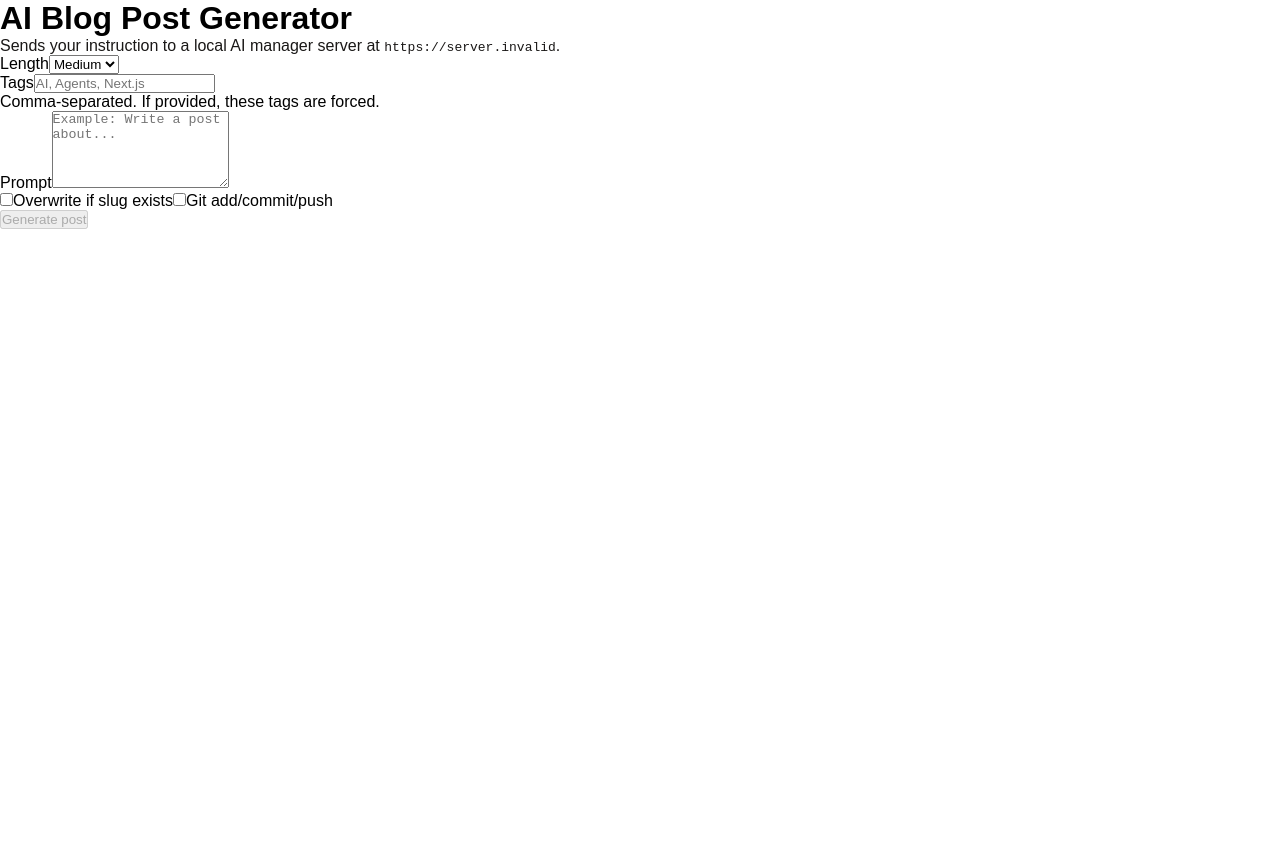
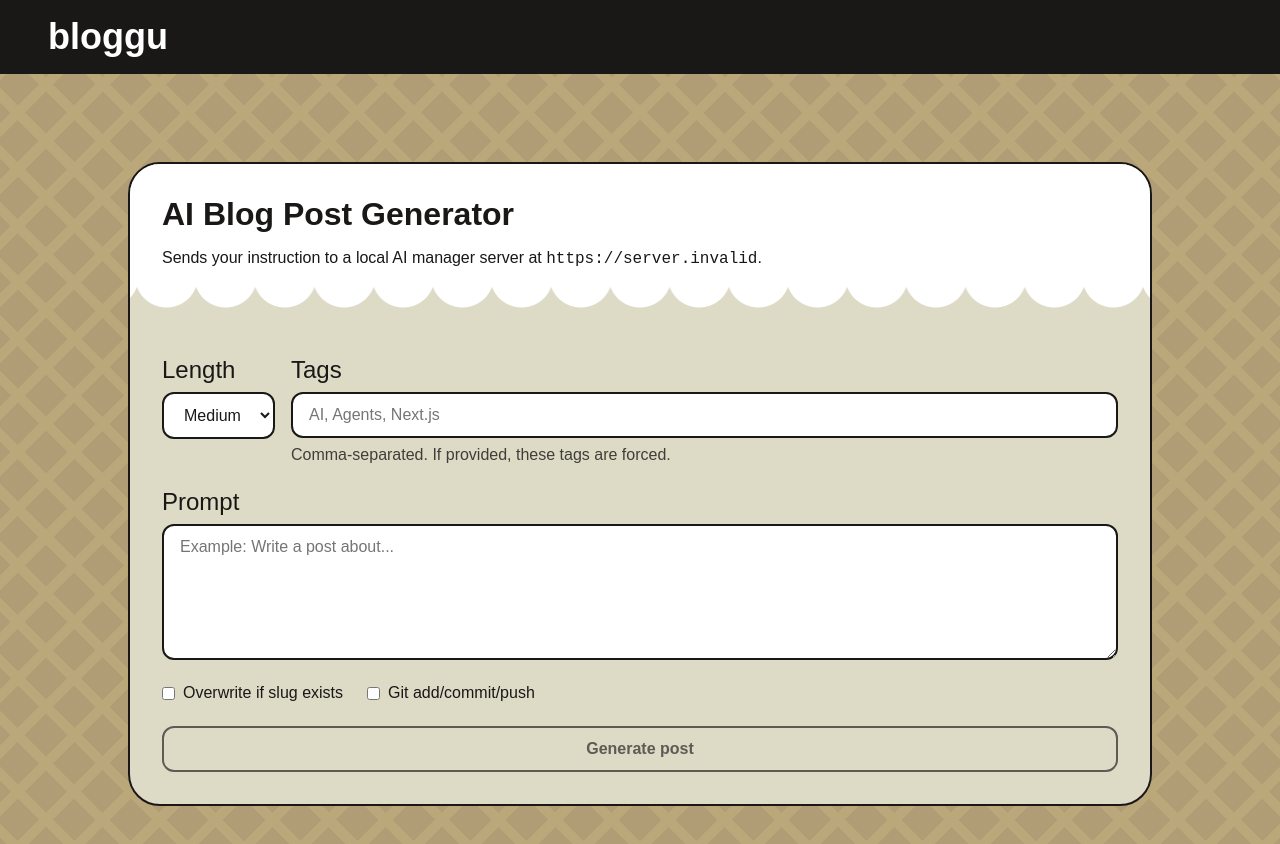
Before and after one commit to riaaa16/blogtalk, a Next.js app: page /admin/ai in a window 1280 px wide. Shown: the top 844 px of the page. Before the commit the page ends 800 px from the top, so only its background shows below. Built offline with nearby package versions, Linux system fonts and the light colour scheme; no server answers; a web font is replaced by a local one.

Commit message:
Updated admin UI

```diff
--- a/src/app/admin/ai/page.tsx
+++ b/src/app/admin/ai/page.tsx
@@ -3,6 +3,8 @@
 import { useMemo, useState } from "react";
 import Link from "next/link";
 import { getAiManagerBaseUrl } from "@/lib/aiManager";
+
+import "../../../../template/post.css";
 
 type ApiOk = {
   status: "ok";
@@ -77,103 +79,119 @@ export default function AiAdminPage() {
   }
 
   return (
-    <main className="adminContainer">
-      <h1>AI Blog Post Generator</h1>
-      <p className="muted">
+    <div className="admin-ai flex-col">
+      <Link id="nav" className="title" href="/" target="_self">
+        Bloggu
+      </Link>
+
+      <main id="content" className="plaid flex-col">
+        <div className="post-container">
+          <article className="post card flex-col">
+            <header className="card-header flex-col scallop">
+              <p className="h1">AI Blog Post Generator</p>
+              <p className="p">
                 Sends your instruction to a local AI manager server at{" "}
                 <code>{baseUrl}</code>.
               </p>
+            </header>
 
-      <form onSubmit={onSubmit} className="form">
-        <div className="formRow formRowTop">
-          <div className="field fieldNarrow">
-            <label className="label" htmlFor="length">
-              Length
-            </label>
+            <div className="post-body">
+              <form onSubmit={onSubmit} className="flex-col">
+                <div className="flex-row" style={{ gap: "1rem", flexWrap: "wrap" }}>
+                  <label className="flex-col" style={{ gap: "0.5rem" }} htmlFor="length">
+                    <span className="h3">Length</span>
                     <select
                       id="length"
-              className="select"
                       value={length}
-              onChange={(e) => setLength(e.target.value as "short" | "medium" | "long")}
+                      onChange={(e) =>
+                        setLength(e.target.value as "short" | "medium" | "long")
+                      }
                     >
                       <option value="short">Short</option>
                       <option value="medium">Medium</option>
                       <option value="long">Long</option>
                     </select>
-          </div>
+                  </label>
 
-          <div className="field fieldGrow">
-            <label className="label" htmlFor="tags">
-              Tags
-            </label>
+                  <label
+                    className="flex-col"
+                    style={{ gap: "0.5rem", flex: "1 1 16rem", minWidth: 0 }}
+                    htmlFor="tags"
+                  >
+                    <span className="h3">Tags</span>
                     <input
                       id="tags"
-              className="input"
                       value={tags}
                       onChange={(e) => setTags(e.target.value)}
                       placeholder="AI, Agents, Next.js"
                       type="text"
                     />
-            <div className="muted helpText">
+                    <span className="p" style={{ opacity: 0.8 }}>
                       Comma-separated. If provided, these tags are forced.
-            </div>
-          </div>
+                    </span>
+                  </label>
                 </div>
 
-        <label className="label" htmlFor="instruction">
-          Prompt
-        </label>
+                <label className="flex-col" style={{ gap: "0.5rem" }} htmlFor="instruction">
+                  <span className="h3">Prompt</span>
                   <textarea
                     id="instruction"
-          className="textarea"
                     value={instruction}
                     onChange={(e) => setInstruction(e.target.value)}
                     placeholder="Example: Write a post about..."
-          rows={5}
+                    rows={6}
                   />
+                </label>
 
-        <div className="formRow">
-          <label className="check">
+                <div className="flex-row" style={{ gap: "1.5rem", flexWrap: "wrap" }}>
+                  <label className="flex-row" style={{ gap: "0.5rem", alignItems: "center" }}>
                     <input
                       type="checkbox"
                       checked={overwrite}
                       onChange={(e) => setOverwrite(e.target.checked)}
                     />
-            Overwrite if slug exists
+                    <span className="p">Overwrite if slug exists</span>
                   </label>
-          <label className="check">
+                  <label className="flex-row" style={{ gap: "0.5rem", alignItems: "center" }}>
                     <input
                       type="checkbox"
                       checked={git}
                       onChange={(e) => setGit(e.target.checked)}
                     />
-            Git add/commit/push
+                    <span className="p">Git add/commit/push</span>
                   </label>
                 </div>
 
-        <button className="button" type="submit" disabled={busy || !instruction.trim()}>
+                <button type="submit" disabled={busy || !instruction.trim()}>
                   {busy ? "Generating…" : "Generate post"}
                 </button>
               </form>
 
               {result ? (
-        <section className="resultBox" aria-live="polite">
+                <section aria-live="polite">
                   {result.status === "ok" ? (
                     <>
-              <p>
+                      <p className="p">
                         Wrote <code>{result.path}</code>
                       </p>
-              <p className="muted">
-                View: <Link href={`/blog/${result.slug}`}>{`/blog/${result.slug}`}</Link>
+                      <p className="p" style={{ opacity: 0.85 }}>
+                        View:{" "}
+                        <Link href={`/blog/${result.slug}`} target="_self">
+                          {`/blog/${result.slug}`}
+                        </Link>
                       </p>
                     </>
                   ) : (
-            <p>
+                    <p className="p">
                       <strong>Error:</strong> {result.error}
                     </p>
                   )}
                 </section>
               ) : null}
+            </div>
+          </article>
+        </div>
       </main>
+    </div>
   );
 }
--- a/src/app/globals.css
+++ b/src/app/globals.css
@@ -22,11 +22,11 @@ html {
     --bg-dark: #b09d75;
     --beige: rgb(221, 218, 198);
     --bg-light:  #baa77a;
-    --blue-light: rgb(124, 181, 255);
+    --blue-light: rgb(118, 175, 249);
     --blue-dark: rgb(12, 57, 116);
-    --pink-light: rgb(255, 157, 190);
+    --pink-light: rgb(247, 148, 181);
     --pink-dark: rgb(116, 12, 57);
-    --yellow-light: rgb(240, 226, 106);
+    --yellow-light: rgb(237, 223, 99);
     --yellow-dark: rgb(116, 88, 12);
 }
 
@@ -311,6 +311,61 @@ div.tags > span {
 .post-body ul, .post-body ol { padding-left: 1.5rem; }
 .post-body pre { overflow: auto; }
 
+/* Admin AI page: match blog styling while improving form spacing */
+.admin-ai main#content .post-body {
+    gap: 1.5rem !important;
+}
+
+.admin-ai main#content .post-body > form {
+    gap: 1.5rem;
+}
+
+.admin-ai input:not([type="checkbox"]),
+.admin-ai select,
+.admin-ai textarea {
+    padding: 0.75rem 1rem;
+    border: 2px solid var(--text);
+    border-radius: 0.75rem;
+    font-family: inherit;
+    font-size: 1rem;
+    color: var(--text);
+    background-color: white;
+}
+
+.admin-ai textarea {
+    resize: vertical;
+}
+
+.admin-ai button {
+    padding: 0.75rem 1.25rem;
+    border: 2px solid var(--text);
+    border-radius: 0.75rem;
+    font-family: inherit;
+    font-size: 1rem;
+    font-weight: 600;
+    background-color: var(--beige);
+    color: var(--text);
+    cursor: pointer;
+    transition: background-color ease-in-out 150ms, border-color ease-in-out 150ms, color ease-in-out 150ms;
+}
+
+.admin-ai button:not(:disabled) {
+    border-color: var(--blue-light);
+    background-color: var(--blue-light);
+    color: var(--blue-dark);
+}
+
+.admin-ai button:not(:disabled):hover {
+    border-color: var(--blue-dark);
+    background-color: transparent;
+    color: var(--blue-dark);
+}
+
+.admin-ai button:disabled {
+    cursor: not-allowed;
+    opacity: 0.65;
+}
+
 /*MEDIA QUERY*/
 /*TABLETS*/
 @media only screen and (max-width: 768px) {
--- a/template/post.css
+++ b/template/post.css
@@ -18,6 +18,7 @@ body > div.flex-col {
     max-width: 64rem;
     margin: 0 auto;
     position: relative;
+    padding-block: 3.5rem;
 }
 
 .post.card {
@@ -42,8 +43,8 @@ body > div.flex-col {
 
 .post-container > img.pushpin {
     position: absolute;
-    top: -1.5rem;
-    right: 0.5rem;
+    top: 1rem;
+    right: 1.5rem;
     height: 5rem;
     width: auto;
     z-index: 2;
```
Lines whose indentation alone changed are shown as unchanged.
